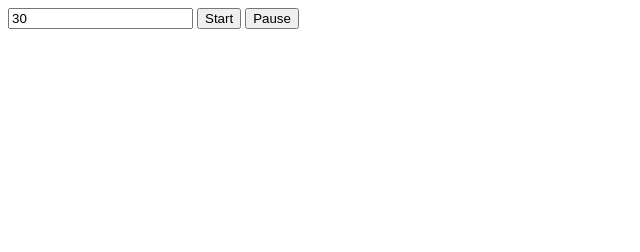
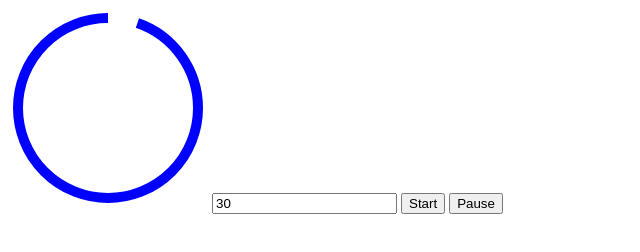
Before and after one commit to rvasanthr/JS-Timer, a plain HTML site: page index.html in a window 1280 px wide. Shown: the whole page, without its empty margins (0-640 px from the left). Drawn offline with Linux system fonts and the light colour scheme.

Commit message:
At index.html: * Creates a SVG of height and width 200px each. * Creates a circle with radius 90 and cx and cy 100. * fill, stroke and stroke-width respectively set to transparent, blue and 10. * stroke-dasharray with calculated parameter is used to make the circle. * stroke-dashoffset with negative value is used to bring out the counting down animation. * svg rotated through transform to have the separation at 12 o clock position.

```diff
--- a/index.html
+++ b/index.html
@@ -10,6 +10,11 @@
 
 <body>
     <!-- UI -->
+    <svg height="200" width="200">
+        <circle r="90" cx="100" cy="100" fill="transparent" stroke="blue" stroke-width="10" stroke-dasharray="565.2"
+            stroke-dashoffset="-30" transform="rotate(-90, 100, 100)">
+        </circle>
+    </svg>
     <input type="text" id="duration" value="30">
     <button id="start">Start</button>
     <button id="pause">Pause</button>
```
